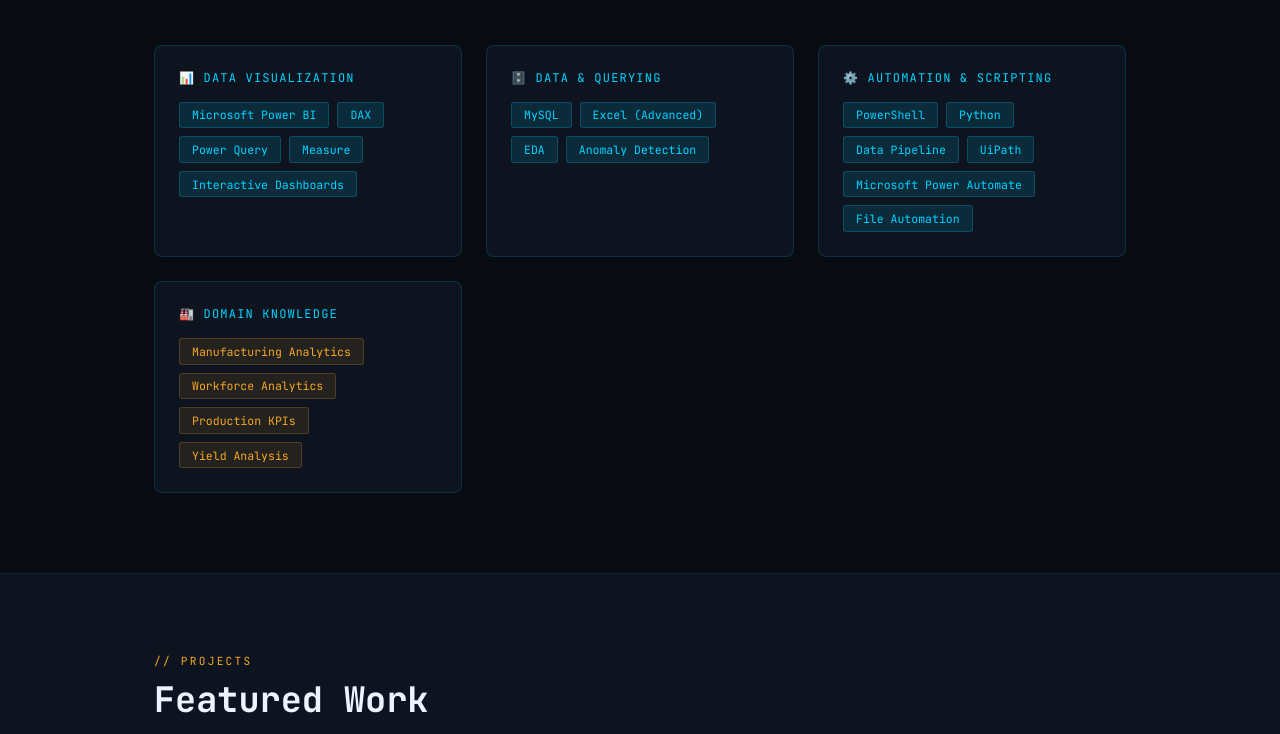
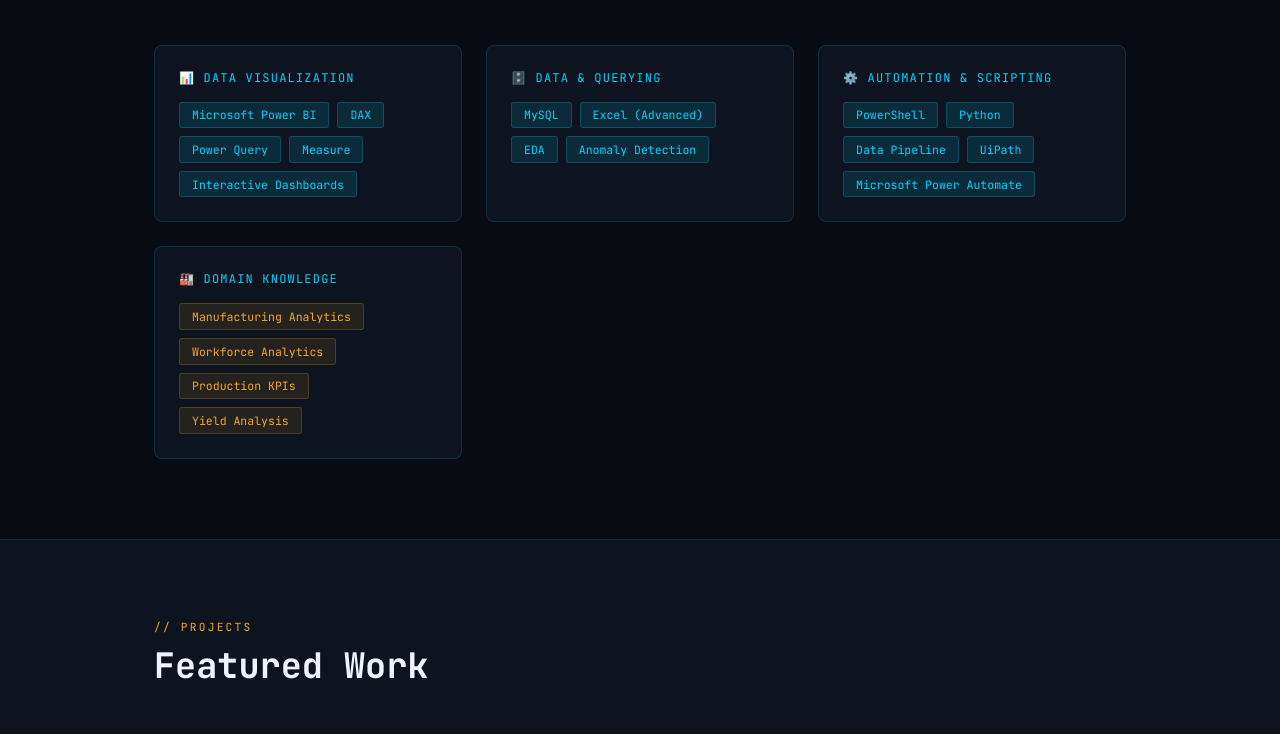
Before and after one commit to fareirfan/fareirfan.github.io, a plain HTML site: page index.html in a window 1280 px wide. Shown: the part 1698-2432 px from the top of the page. Drawn offline with Linux system fonts and the light colour scheme.

Commit message:
index.html

```diff
--- a/index.html
+++ b/index.html
@@ -211,7 +211,7 @@
     <div class="skills-grid">
       <div class="skill-card reveal"><div class="skill-card-title">📊 Data Visualization</div><div class="skill-tags"><span class="tag">Microsoft Power BI</span><span class="tag">DAX</span><span class="tag">Power Query</span><span class="tag">Measure</span><span class="tag">Interactive Dashboards</span></div></div>
       <div class="skill-card reveal"><div class="skill-card-title">🗄️ Data & Querying</div><div class="skill-tags"><span class="tag">MySQL</span><span class="tag">Excel (Advanced)</span><span class="tag">EDA</span><span class="tag">Anomaly Detection</span></div></div>
-      <div class="skill-card reveal"><div class="skill-card-title">⚙️ Automation & Scripting</div><div class="skill-tags"><span class="tag">PowerShell</span><span class="tag">Python</span><span class="tag">Data Pipeline</span><span class="tag">UiPath</span><span class="tag">Microsoft Power Automate</span><span class="tag">File Automation</span></div></div>
+      <div class="skill-card reveal"><div class="skill-card-title">⚙️ Automation & Scripting</div><div class="skill-tags"><span class="tag">PowerShell</span><span class="tag">Python</span><span class="tag">Data Pipeline</span><span class="tag">UiPath</span><span class="tag">Microsoft Power Automate</span></div></div>
       <div class="skill-card reveal"><div class="skill-card-title">🏭 Domain Knowledge</div><div class="skill-tags"><span class="tag amber">Manufacturing Analytics</span><span class="tag amber">Workforce Analytics</span><span class="tag amber">Production KPIs</span><span class="tag amber">Yield Analysis</span></div></div>
     </div>
   </div>
```
